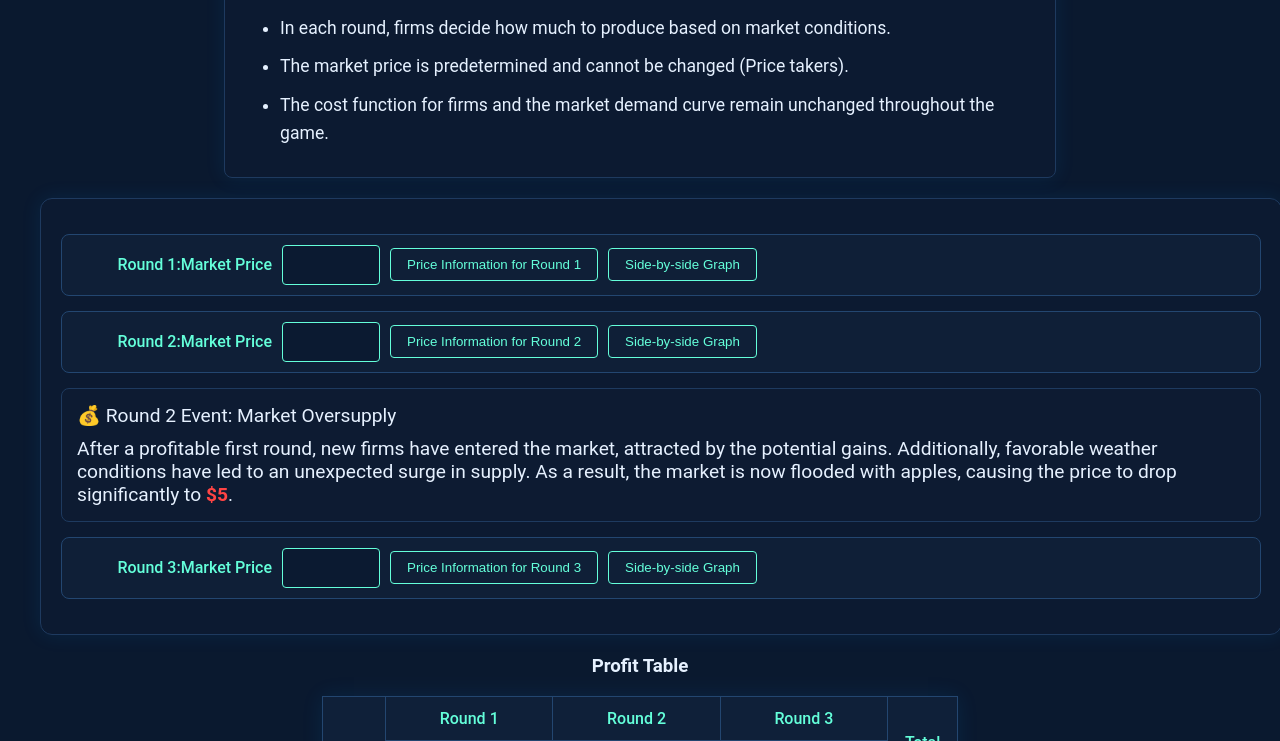
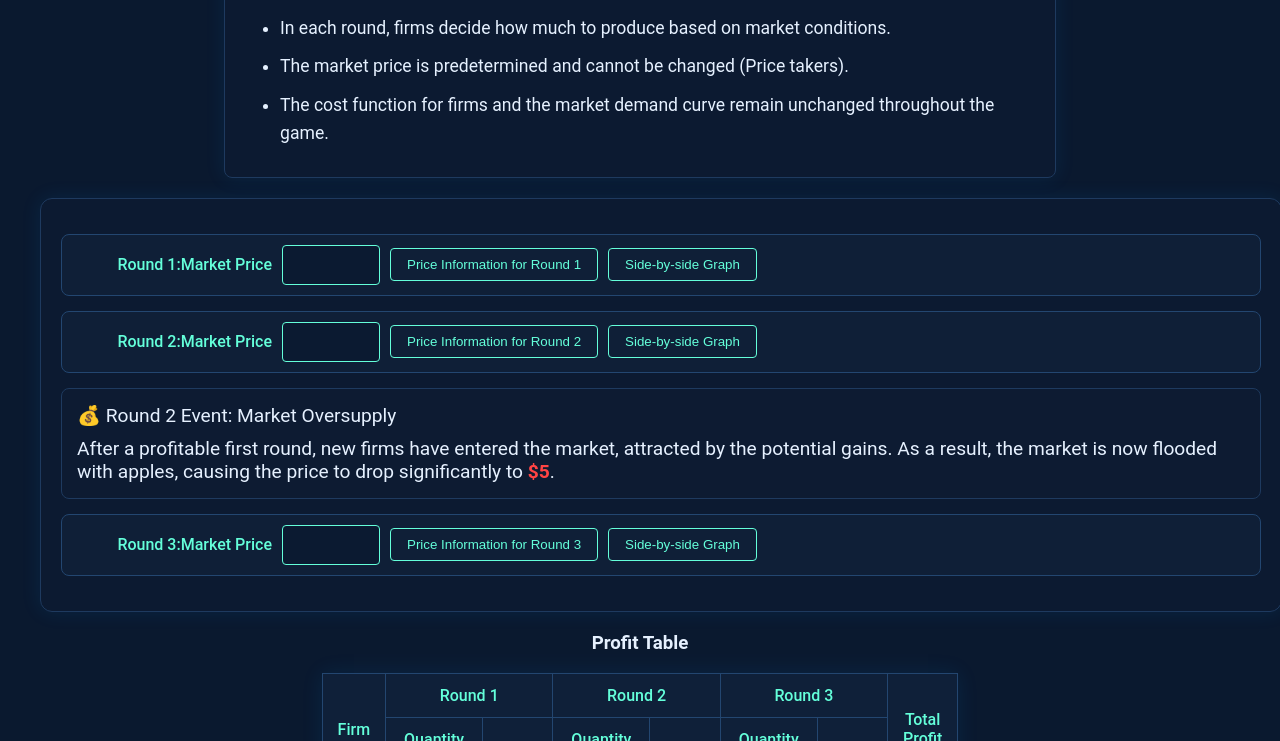
Before and after one commit to haoqianzou/econ101-perfect-competition-simulation, a plain HTML site: page Econ101_Perfect_competition_Simulation_offline_version.html in a window 1280 px wide. Both pictures are taken after a click on the button "Price Information for Round 2". Shown: the part 1110-1851 px from the top of the page. Drawn offline with Linux system fonts and the light colour scheme.

Commit message:
Econ101_Perfect_competition_Simulation_offline_version.html

```diff
--- a/Econ101_Perfect_competition_Simulation_offline_version.html
+++ b/Econ101_Perfect_competition_Simulation_offline_version.html
@@ -1092,7 +1092,7 @@
             } else if (round === 2) {
                 eventMessage.innerHTML = `
                     <div>💰 Round 2 Event: Market Oversupply</div>
-                    <div>After a profitable first round, new firms have entered the market, attracted by the potential gains. Additionally, favorable weather conditions have led to an unexpected surge in supply. As a result, the market is now flooded with apples, causing the price to drop significantly to <span class="price-highlight">$5</span>.</div>
+                    <div>After a profitable first round, new firms have entered the market, attracted by the potential gains. As a result, the market is now flooded with apples, causing the price to drop significantly to <span class="price-highlight">$5</span>.</div>
                 `;
             } else if (round === 3) {
                 eventMessage.innerHTML = `
```
